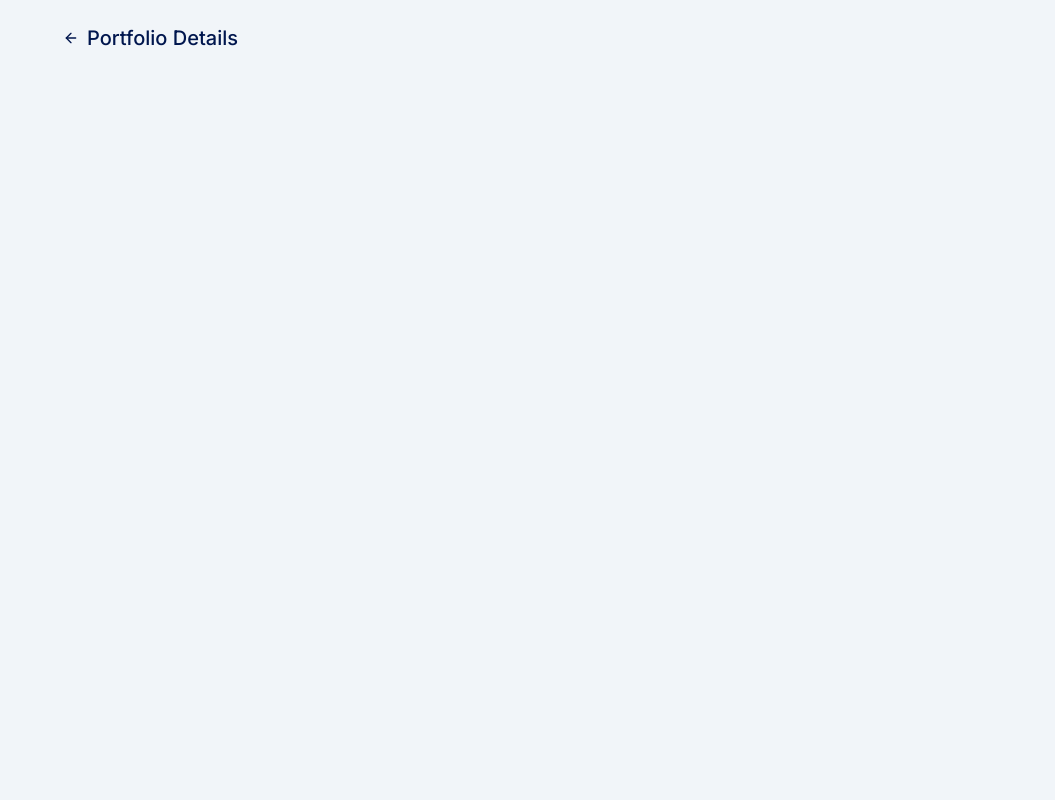
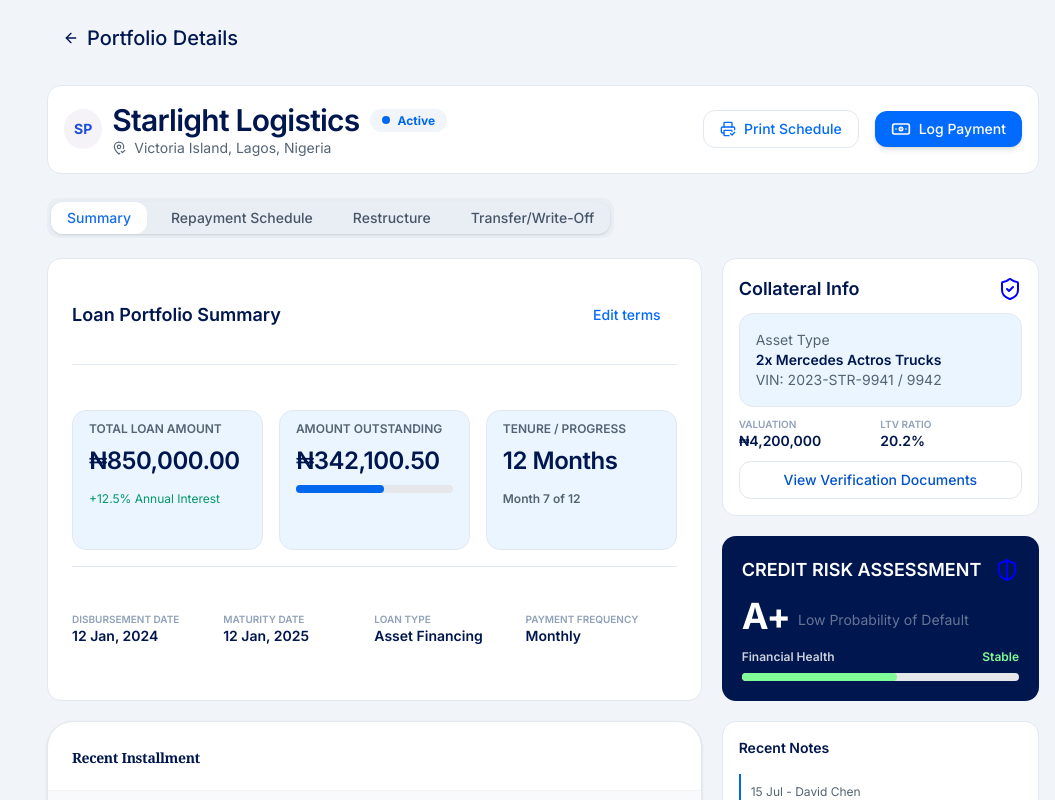
Before and after one commit to Banicoop/coocredit-business, a Next.js app: page /loan-officer/portfolio/1 in a window 1280 px wide. Shown: the top 800 px of the page, without its empty margins (225-1280 px from the left). Built offline with nearby package versions, Linux system fonts and the light colour scheme; a web font is replaced by a local one.

Commit message:
implement loan repayment and laon summary screen for loan officers role

```diff
--- a/src/app/(dashboard)/loan-officer/(main)/portfolio/[slug]/page.tsx
+++ b/src/app/(dashboard)/loan-officer/(main)/portfolio/[slug]/page.tsx
@@ -1,6 +1,7 @@
 import { BackButton } from '@/components/primitives/buttons/BackButton';
 import { Grid } from '@/components/ui/ui-layout';
-import React from 'react'
+import PortfolioOverview from '../_sections/PortfolioOverview';
+import LoanPortfolioDetails from '../_sections/PortfolioDetails';
 
 const PortfolioDetails = () => {
   return (
@@ -8,6 +9,16 @@ const PortfolioDetails = () => {
         <BackButton
             label='Portfolio Details'
             className='font-bold text-primary2 text-[20px]'/>
+        <PortfolioOverview/>
+        <LoanPortfolioDetails/>
+        {/* <Grid className='lg:grid-cols-3 gap-4'>
+            <Grid className='lg:col-span-2'>
+                <PortfolioSummary/>
+            </Grid>
+            <Grid>
+                B
+            </Grid>
+        </Grid> */}
     </Grid>
   )
 }
--- a/src/app/(dashboard)/loan-officer/(main)/portfolio/_sections/AssetLoan.tsx
+++ b/src/app/(dashboard)/loan-officer/(main)/portfolio/_sections/AssetLoan.tsx
@@ -7,7 +7,8 @@ import { View } from 'lucide-react';
 import React from 'react'
 
 
-const data = Array.from({length: 10}, () => ({
+const data = Array.from({length: 10}, (_, i) => ({
+    id: `${i + 1}`,
     customer: {
         name: 'Starlight Logistics',
         business: 'Commercial Credit'
--- a/src/app/(dashboard)/loan-officer/(main)/portfolio/_sections/PortfolioCards.tsx
+++ b/src/app/(dashboard)/loan-officer/(main)/portfolio/_sections/PortfolioCards.tsx
@@ -1,9 +1,9 @@
 import Typography from '@/components/primitives/Typography'
-import { Flex, GridItem } from '@/components/ui/ui-layout'
+import { Flex, FlexCol, GridItem } from '@/components/ui/ui-layout'
 import { cn } from '@/lib/utils'
 import { TrendingDown, TrendingUp } from 'lucide-react'
-import React from 'react'
-import { PortfolioCardProps } from '../types'
+import React, { FC } from 'react'
+import { PortfolioCardProps, SummaryCardProps } from '../types'
 
 export const PortfolioCard:React.FC<PortfolioCardProps> = ({icon, percent, title, amount, desc, isNegative}) => {
   return (
@@ -24,3 +24,14 @@ export const PortfolioCard:React.FC<PortfolioCardProps> = ({icon, percent, title
     </GridItem>
   )
 }
+
+
+export const SummaryCard:FC<SummaryCardProps> = ({title, desc, others}) => {
+    return(
+        <FlexCol className='gap-2 py-2.5 px-4 bg-tertiary rounded-lg border'>
+            <Typography color='primary' variant='small' weight='semibold'>{title}</Typography>
+            <Typography variant='h3' color='primary2'>{desc}</Typography>
+            <div className="">{others}</div>
+        </FlexCol>
+    )
+}
--- /dev/null
+++ b/src/app/(dashboard)/loan-officer/(main)/portfolio/_sections/PortfolioDetails.tsx
@@ -0,0 +1,43 @@
+'use client';
+
+import { Tabs } from '@/components/ui/Tabs';
+import { Grid } from '@/components/ui/ui-layout';
+import PortfolioSummary from '../tabs/PortfolioSummary';
+import { useState } from 'react';
+import RecentInstallment from '../tabs/RecentInstallment';
+
+
+
+const tabs = [
+    {
+        label: 'Summary',
+        value: 'summary'
+    },
+    {
+        label: 'Repayment Schedule',
+        value: 'repayment'
+    },
+    {
+        label: 'Restructure',
+        value: 'restructure'
+    },
+    {
+        label: 'Transfer/Write-Off',
+        value: 'write-off'
+    },
+]
+
+const LoanPortfolioDetails = () => {
+
+    // const [active, setActive] = useState('')
+
+  return (
+    <Grid className='gap-5'>
+        <Tabs items={tabs} defaultValue='summary' />
+        <PortfolioSummary/>
+        <RecentInstallment/>
+    </Grid>
+  )
+}
+
+export default LoanPortfolioDetails;
--- /dev/null
+++ b/src/app/(dashboard)/loan-officer/(main)/portfolio/_sections/PortfolioOverview.tsx
@@ -0,0 +1,32 @@
+import Button from '@/components/primitives/buttons/Button'
+import Typography from '@/components/primitives/Typography'
+import { Flex, FlexBox, FlexCol } from '@/components/ui/ui-layout'
+import { cn } from '@/lib/utils'
+import { Banknote, MapPinCheck, PrinterCheck } from 'lucide-react'
+import React from 'react'
+
+const PortfolioOverview = () => {
+  return (
+    <FlexBox className={cn('flex-col md:flex-row md:justify-between')}>
+        <Flex className='gap-2.5'>
+            <Flex className='p-2.5 bg-[#F5F3F8] rounded-full'>
+                <Typography weight='bold' color='active'>SP</Typography>
+            </Flex>
+            <FlexCol>
+                <Flex className='gap-2.5'>
+                    <Typography variant='h2' color='primary2'>Starlight Logistics</Typography>
+                    <Typography variant='small'
+                    startIcon={<div className='w-2 h-2 rounded-full bg-primary'/>} className='px-3 py-1 bg-accent rounded-lg text-primary font-bold'>Active</Typography>
+                </Flex>
+                <Typography color='primary' startIcon={<MapPinCheck size={14} />}>Victoria Island, Lagos, Nigeria</Typography>
+            </FlexCol>
+        </Flex>
+        <Flex className='gap-4'>
+            <Button variant='ghost' startIcon={<PrinterCheck size={16}/>} className='border font-bold'>Print Schedule</Button>
+            <Button className='font-bold' startIcon={<Banknote size={20} color='white'/>}>Log Payment</Button>
+        </Flex>
+    </FlexBox>
+  )
+}
+
+export default PortfolioOverview;
--- /dev/null
+++ b/src/app/(dashboard)/loan-officer/(main)/portfolio/tabs/LoanRestructure.tsx
@@ -0,0 +1,9 @@
+import React from 'react'
+
+const LoanRestructure = () => {
+  return (
+    <div>LoanRestructure</div>
+  )
+}
+
+export default LoanRestructure;
--- /dev/null
+++ b/src/app/(dashboard)/loan-officer/(main)/portfolio/tabs/LoanWriteOff.tsx
@@ -0,0 +1,9 @@
+import React from 'react'
+
+const LoanWriteOff = () => {
+  return (
+    <div>LoanWriteOff</div>
+  )
+}
+
+export default LoanWriteOff;
--- /dev/null
+++ b/src/app/(dashboard)/loan-officer/(main)/portfolio/tabs/PortfolioSummary.tsx
@@ -0,0 +1,88 @@
+import Button from '@/components/primitives/buttons/Button';
+import Typography from '@/components/primitives/Typography';
+import { ColItem } from '@/components/ui/PageHeader';
+import { Flex, FlexCol, Grid, GridItem } from '@/components/ui/ui-layout';
+import React from 'react';
+import { SummaryCard } from '../_sections/PortfolioCards';
+import { ProgressBar } from '@/components/ui/ProgessBar';
+import { cn } from '@/lib/utils';
+import { ShieldCheck, ShieldHalf } from 'lucide-react';
+
+const InfoItem = ({title, val}: {title: string, val: string}) => (
+    <ColItem
+        item1={title}
+        item2={val}
+        className1='text-ring font-semibold text-[10px]'
+        className2='text-primary2 font-semibold'/>
+)
+
+
+
+const PortfolioSummary = () => {
+  return (
+    <Grid className='md:grid-cols-2 lg:grid-cols-3 gap-5'>
+        <GridItem className={cn('gap-4 p-6 lg:col-span-2')}>
+            <Flex className='justify-between'>
+                <Typography variant='h5' color='primary2' weight='semibold'>Loan Portfolio Summary</Typography>
+                <Button variant='ghost' className='font-bold'>Edit terms</Button>
+            </Flex>
+            <hr className='h-px'/>
+            <Grid className='grid-cols-3 gap-4'>
+                <SummaryCard title='TOTAL LOAN AMOUNT'
+                desc={'₦850,000.00'}
+                others={<Typography variant='small' color='success'>+12.5% Annual Interest</Typography>}/>
+                <SummaryCard title='AMOUNT OUTSTANDING'
+                desc={'₦342,100.50'}
+                others={<ProgressBar value={56} className='bg-primary'/>}/>
+                <SummaryCard title='TENURE / PROGRESS'
+                desc={'12 Months'} others={<Typography variant='small' color='primary' weight='semibold'>Month 7 of 12</Typography>}/>
+            </Grid>
+            <hr className='h-px'/>
+            <Grid className='grid-cols-4'>
+                <InfoItem title='DISBURSEMENT DATE' val='12 Jan, 2024'/>
+                <InfoItem title='MATURITY DATE' val='12 Jan, 2025'/>
+                <InfoItem title='LOAN TYPE' val='Asset Financing'/>
+                <InfoItem title='PAYMENT FREQUENCY' val='Monthly'/>
+            </Grid>
+        </GridItem>
+        <Grid className='gap-5 h-fit'>
+            <GridItem className='gap-2.5'>
+                <Flex className='justify-between'>
+                    <Typography color='primary2' variant='h5' weight='semibold'>Collateral Info</Typography>
+                    <ShieldCheck size={24} color='blue'/>
+                </Flex>
+                <Grid className='bg-tertiary border p-4 rounded-lg'>
+                    <Typography color='primary'>Asset Type</Typography>
+                    <Typography color='primary2' weight='semibold'>2x Mercedes Actros Trucks</Typography>
+                    <Typography color='primary'>VIN: 2023-STR-9941 / 9942</Typography>
+                </Grid>
+                <Grid className='grid-cols-2'>
+                    <InfoItem title='VALUATION' val='₦4,200,000' />
+                    <InfoItem title='LTV RATIO' val='20.2%' />
+                </Grid>
+                <Button variant='light' className='border'>View Verification Documents</Button>
+            </GridItem>
+
+            <Grid className='gap-2.5 bg-primary2 p-5 rounded-lg'>
+                <Flex className='justify-between'>
+                    <Typography color='light' variant='h5' weight='semibold'>CREDIT RISK ASSESSMENT</Typography>
+                    <ShieldHalf size={24} color='blue'/>
+                </Flex>
+                <Flex className='gap-2 items-baseline'>
+                    <Typography variant='h1' color='light'>A+</Typography>
+                    <Typography className='text-card/40 mt-2'>Low Probability of Default</Typography>
+                </Flex>
+                <FlexCol className='gap-2'>
+                    <Flex className='justify-between'>
+                        <Typography weight='semibold' variant='small' className='text-card/80'>Financial Health</Typography>
+                        <Typography className='text-[#7FFC97] text-xs font-semibold'>Stable</Typography>
+                    </Flex>
+                    <ProgressBar value={56} className='bg-[#7FFC97]'/>
+                </FlexCol>
+            </Grid>
+        </Grid>
+    </Grid>
+  )
+}
+
+export default PortfolioSummary;
--- /dev/null
+++ b/src/app/(dashboard)/loan-officer/(main)/portfolio/tabs/RecentInstallment.tsx
@@ -0,0 +1,65 @@
+'use client';
+
+import Button from '@/components/primitives/buttons/Button';
+import { BasicTable } from '@/components/primitives/tables/BasicTable';
+import Typography from '@/components/primitives/Typography';
+import { Grid, GridItem } from '@/components/ui/ui-layout';
+import { PlusCircle } from 'lucide-react';
+import React from 'react'
+
+
+const data = Array.from({length: 10}, () => ({
+  date: '12 Jul, 2024',
+  amount: '₦82,500.00',
+  balance: '₦342,100.50',
+  status: 'settled'
+}))
+
+const RecentInstallment = () => {
+
+  const colums = [
+    {
+      key: 'date',
+      title: 'SCHEDULED DATE'
+    },
+    {
+      key: 'amount',
+      title: 'AMOUNT PAID'
+    },
+    {
+      key: 'balance',
+      title: 'BALANCE'
+    },
+    {
+      key: 'status',
+      title: 'STATUS',
+      render: (status: string) => (
+        <Typography className='py-1 px-2.5 rounded-md capitalize bg-accent text-chart-2'>{status}</Typography>
+      )
+    }
+  ]
+
+  return (
+    <Grid className='grid-cols-3 gap-5'>
+      <BasicTable
+        className='col-span-2'
+        columns={colums}
+        pageSize={5}
+        pagination
+        data={data ?? []}
+        title={<Typography color='primary2'>Recent Installment</Typography>} />
+
+      <GridItem className='gap-4 h-fit'>
+        <Typography weight='semibold' color='primary2'>Recent Notes</Typography>
+        <Grid className='border-l-2 border-l-primary p-2.5'>
+          <Typography color='primary' variant='small'>15 Jul - David Chen</Typography>
+          <Typography color='primary2'>Borrower requested early repayment option for Sept installment.</Typography>
+        </Grid>
+
+          <Button startIcon={<PlusCircle size={16}/>} className='mt-4'>Add Note</Button>
+      </GridItem>
+    </Grid>
+  )
+}
+
+export default RecentInstallment;
--- a/src/app/(dashboard)/loan-officer/(main)/portfolio/types.ts
+++ b/src/app/(dashboard)/loan-officer/(main)/portfolio/types.ts
@@ -9,3 +9,9 @@ export interface PortfolioCardProps {
     desc: string;
     isNegative?: boolean
 }
+
+export interface SummaryCardProps {
+    title: string;
+    desc: string | number
+    others: ReactNode
+};
```
